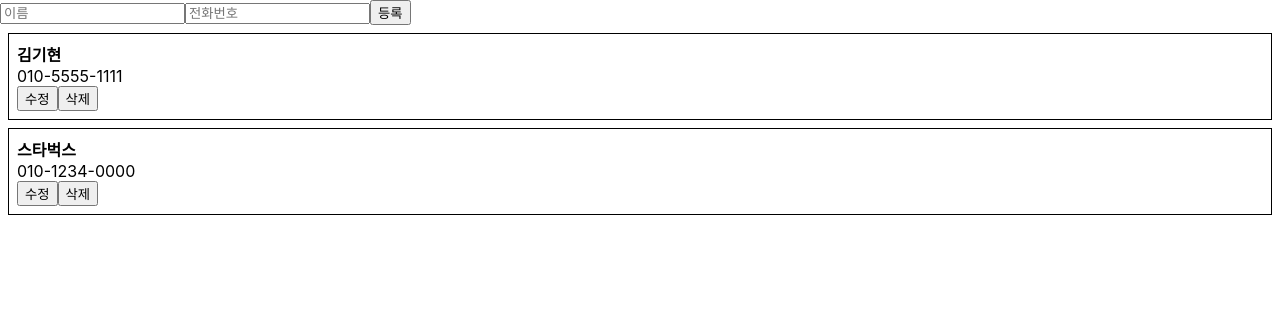
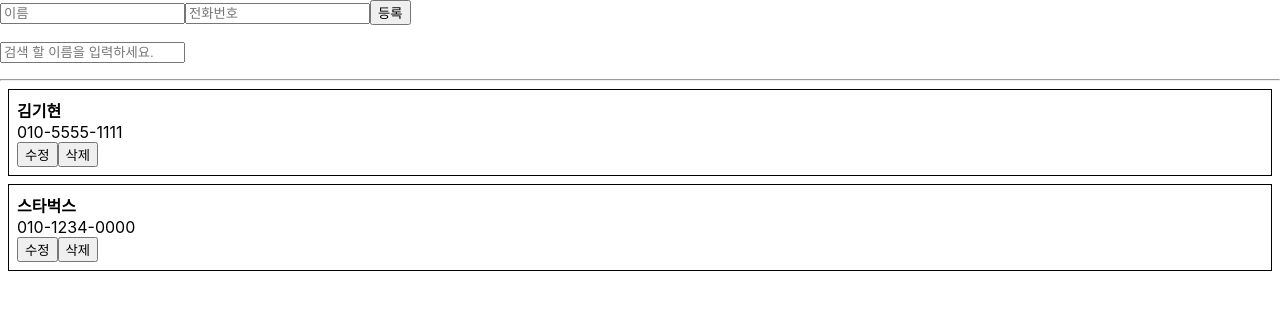
Before and after one commit to Kihyun92/phone-book, a React (Create React App) app: page / in a window 1280 px wide. Shown: the top 310 px of the page. Built offline with nearby package versions, Linux system fonts and the light colour scheme.

Commit message:
리엑트 튜토리얼 9편, shouldComponentUpdate() 사용하여 자식 컴포넌트의 불필요한 렌더링 최적화

```diff
--- a/src/App.js
+++ b/src/App.js
@@ -1,21 +1,28 @@
-import React, { Component } from "react";
-import PhoneForm from "./components/PhoneForm";
-import PhoneInfoList from "./components/PhoneInfoList";
+import React, { Component } from 'react';
+import PhoneForm from './components/PhoneForm';
+import PhoneInfoList from './components/PhoneInfoList';
 class App extends Component {
 	id = 2;
 	state = {
 		information: [
 			{
 				id: 0,
-                name: "김기현",
-                phone: "010-5555-1111"
+				name: '김기현',
+				phone: '010-5555-1111'
 			},
 			{
 				id: 1,
-                name: "스타벅스",
-                phone: "010-1234-0000"
+				name: '스타벅스',
+				phone: '010-1234-0000'
 			}
-        ]
+		],
+		keyword: ''
+	};
+
+	handleChange = e => {
+		this.setState({
+			keyword: e.target.value
+		});
 	};
 
 	handleCreate = data => {
@@ -42,11 +49,24 @@
 	};
 
 	render() {
+		const { information, keyword } = this.state;
+		const filteredList = information.filter(
+			info => info.name.indexOf(keyword) !== -1
+		);
+
 		return (
 			<div>
 				<PhoneForm onCreate={this.handleCreate} />
+				<p>
+					<input
+						placeholder="검색 할 이름을 입력하세요."
+						onChange={this.handleChange}
+						value={keyword}
+					/>
+				</p>
+				<hr />
 				<PhoneInfoList
-                    data={this.state.information}
+					data={filteredList}
 					onRemove={this.handleRemove}
 					onUpdate={this.handleUpdate}
 				/>
--- a/src/components/PhoneInfo.js
+++ b/src/components/PhoneInfo.js
@@ -1,18 +1,18 @@
-import React, { Component } from "react";
+import React, { Component } from 'react';
 
 class PhoneInfo extends Component {
 	static defaultProps = {
 		info: {
-            name: "이름",
-            phone: "010-0000-0000",
+			name: '이름',
+			phone: '010-0000-0000',
 			id: 0
 		}
 	};
 
 	state = {
 		editing: false,
-        name: "",
-        phone: ""
+		name: '',
+		phone: ''
 	};
 
 	handleRemove = () => {
@@ -51,11 +51,22 @@
 		}
 	}
 
+	shouldComponentUpdate(nextProps, nextState) {
+		if (
+			!this.state.editing &&
+			!nextState.editing &&
+			nextProps.info === this.props.info
+		) {
+			return false;
+		}
+		return true;
+	}
+
 	render() {
 		const style = {
-            border: "1px solid black",
-            padding: "8px",
-            margin: "8px"
+			border: '1px solid black',
+			padding: '8px',
+			margin: '8px'
 		};
 		const { editing } = this.state;
 
--- a/src/components/PhoneInfoList.js
+++ b/src/components/PhoneInfoList.js
@@ -1,12 +1,16 @@
-import React, { Component } from "react";
-import PhoneInfo from "./PhoneInfo";
+import React, { Component } from 'react';
+import PhoneInfo from './PhoneInfo';
 
 class PhoneInfoList extends Component {
 	static defaultProps = {
 		data: [],
-        onRemove: () => console.warn("onRemove not defined"),
-        onUpdate: () => console.warn("onUpdate not defined")
+		onRemove: () => console.warn('onRemove not defined'),
+		onUpdate: () => console.warn('onUpdate not defined')
 	};
+
+	shouldComponentUpdate(nextProps, nextState) {
+		return nextProps.data !== this.props.data;
+	}
 
 	render() {
 		const { data, onRemove, onUpdate } = this.props;
```
Also changed, not shown: 1 other file (tests, documents, lock files or other folders). Lines whose indentation alone changed are shown as unchanged.
